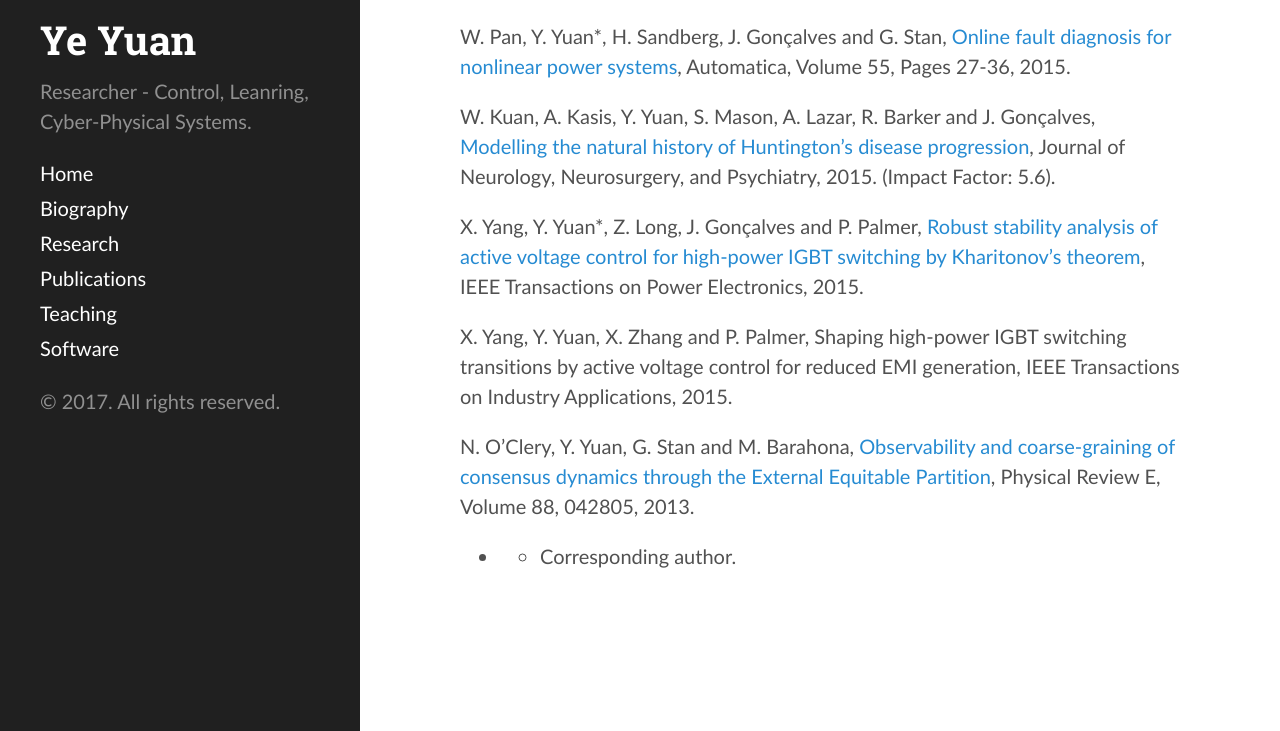
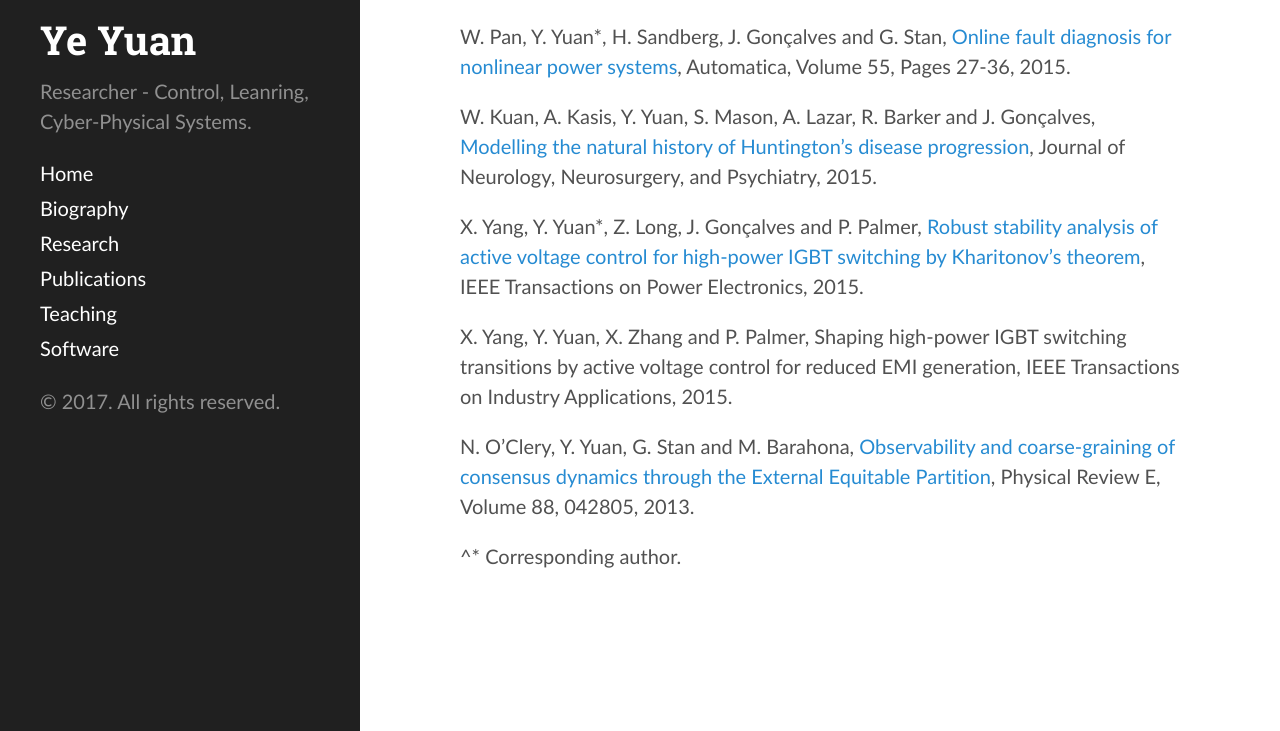
Before and after one commit to yy311/yy311.github.io, a Jekyll site: the page built from publication.md, in a window 1280 px wide and 900 px high, scrolled down 1583 px, cut to the strip 169-900 px from the top of the window. Built offline with Jekyll 4.4.1, drawn with Linux system fonts in a browser that asks for light colours.

Commit message:
Update publication.md

```diff
--- a/publication.md
+++ b/publication.md
@@ -47,7 +47,7 @@ E. Herrero, E. Kolmos, N. Bujdoso, Y. Yuan, M. Wang, M. Berns, G. Coupland, R. S
 
 W. Pan, Y. Yuan*, H. Sandberg, J. Gonçalves and G. Stan, [Online fault diagnosis for nonlinear power systems](http://ac.els-cdn.com/S0005109815000941/1-s2.0-S0005109815000941-main.pdf?_tid=b5e10452-5cd8-11e5-aaba-00000aab0f02&acdnat=1442452333_2541d645986555cf7b4e93810a863942), Automatica, Volume 55, Pages 27-36, 2015.
 
-W. Kuan, A. Kasis, Y. Yuan, S. Mason, A. Lazar, R. Barker and J. Gonçalves,[ Modelling the natural history of Huntington’s disease progression](http://jnnp.bmj.com/content/86/10/1143.abstract), Journal of Neurology, Neurosurgery, and Psychiatry, 2015. (Impact Factor: 5.6).
+W. Kuan, A. Kasis, Y. Yuan, S. Mason, A. Lazar, R. Barker and J. Gonçalves,[ Modelling the natural history of Huntington’s disease progression](http://jnnp.bmj.com/content/86/10/1143.abstract), Journal of Neurology, Neurosurgery, and Psychiatry, 2015.
 
 X. Yang, Y. Yuan*, Z. Long, J. Gonçalves and P. Palmer, [Robust stability analysis of active voltage control for high-power IGBT switching by Kharitonov’s theorem](http://ieeexplore.ieee.org/xpls/abs_all.jsp?arnumber=7115949&tag=1), IEEE Transactions on Power Electronics, 2015.
 
@@ -55,4 +55,4 @@ X. Yang, Y. Yuan, X. Zhang and P. Palmer, Shaping high-power IGBT switching tran
 
 N. O’Clery, Y. Yuan, G. Stan and M. Barahona, [Observability and coarse-graining of consensus dynamics through the External Equitable Partition](http://scholar.harvard.edu/files/neaveoclery/files/pre2013.pdf?m=1384899642), Physical Review E, Volume 88, 042805, 2013.
 
- - * Corresponding author.
+ ^* Corresponding author.
```
